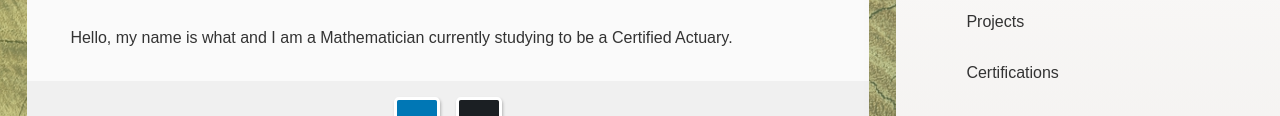
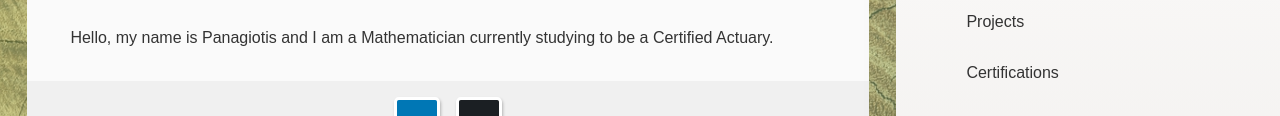
Before and after one commit to panagiotiskyr/panagiotiskyr.github.io, a website: page index.html in a window 1280 px wide. Shown: the part 303-419 px from the top of the page. Drawn offline with nearby package versions, Linux system fonts and the light colour scheme; some icons are missing; a web font is replaced by a local one.

Commit message:
Update index.html

```diff
--- a/index.html
+++ b/index.html
@@ -60,7 +60,7 @@
                         <div class="section-content">
                             <h1>Panagiotis E. Kyriazopoulos</h1>
                             <h2>Mathematician</h2>
-                            <p>Hello, my name is what and I am a Mathematician currently studying to be a Certified Actuary.</p>
+                            <p>Hello, my name is Panagiotis and I am a Mathematician currently studying to be a Certified Actuary.</p>
                         </div>
                         <div class="social">
                             <ul>
```
